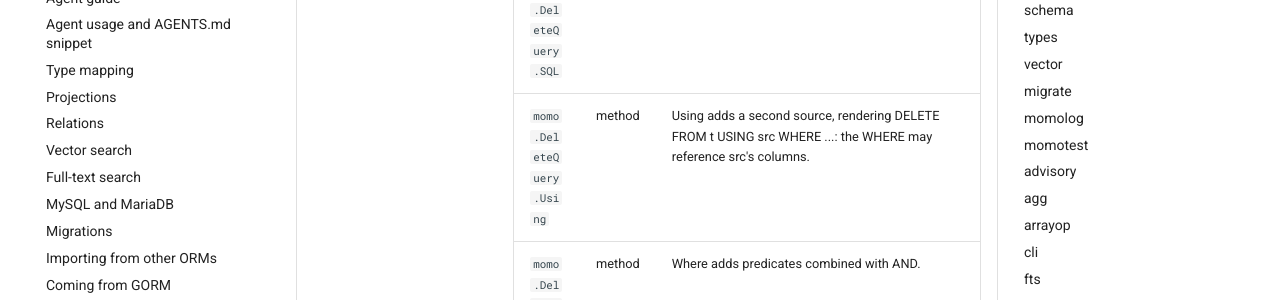
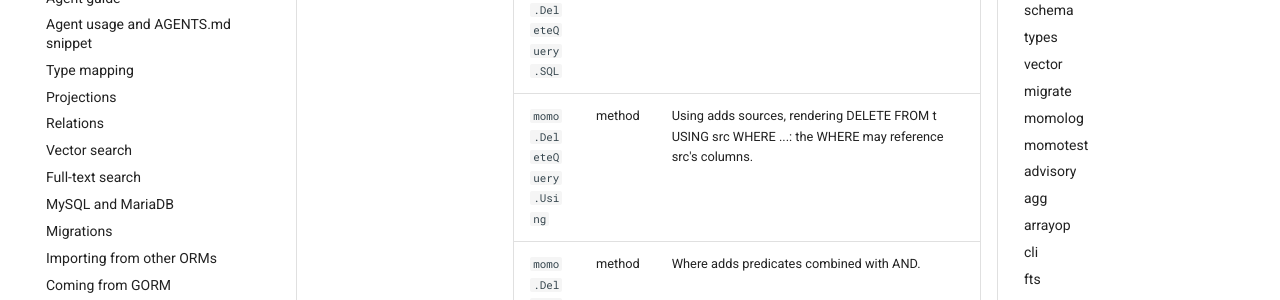
Before and after one commit to azrtydxb/momo, an MkDocs documentation site: the page built from docs/reference.md, in a window 1280 px wide and 900 px high, scrolled down 12197 px. Shown: the part 152-452 px from the top of the window. Built offline with MkDocs 1.6.1 and Material for MkDocs 9.7.7, drawn with Linux system fonts in a browser that asks for light colours; comment, search, counter and statistics services are not loaded; the version menu is left out; some of the changed text lies outside the part shown.

Commit message:
docs: regenerate the reference for the From and Using wording
Refs #93

```diff
--- a/docs/reference.md
+++ b/docs/reference.md
@@ -130,7 +130,7 @@ Import path: `github.com/azrtydxb/momo`
 | `momo.DeleteQuery.ReturningAll`        | method | ReturningAll returns every column mapped by T, in metadata order.                                                                                                                                                                                                                 |
 | `momo.DeleteQuery.Rows`                | method | Rows runs the DELETE and returns its RETURNING rows.                                                                                                                                                                                                                              |
 | `momo.DeleteQuery.SQL`                 | method | SQL renders the statement without executing it.                                                                                                                                                                                                                                   |
-| `momo.DeleteQuery.Using`               | method | Using adds a second source, rendering DELETE FROM t USING src WHERE ...: the WHERE may reference src's columns.                                                                                                                                                                   |
+| `momo.DeleteQuery.Using`               | method | Using adds sources, rendering DELETE FROM t USING src WHERE ...: the WHERE may reference src's columns.                                                                                                                                                                           |
 | `momo.DeleteQuery.Where`               | method | Where adds predicates combined with AND.                                                                                                                                                                                                                                          |
 | `momo.DeleteQuery.With`                | method | With prefixes the statement with a common table expression; see UpdateQuery.With for the allowed bodies and the dialect rules (MariaDB refuses the clause with ErrUnsupported).                                                                                                   |
 | `momo.DeleteQuery.WithRecursive`       | method | WithRecursive is With for a recursive CTE.                                                                                                                                                                                                                                        |
@@ -567,7 +567,7 @@ Import path: `github.com/azrtydxb/momo`
 | `momo.UpdateQuery.AllRows`             | method | AllRows confirms that an UPDATE without WHERE is intended.                                                                                                                                                                                                                        |
 | `momo.UpdateQuery.AppendSQL`           | method | AppendSQL renders the statement in parentheses as a WITH clause body.                                                                                                                                                                                                             |
 | `momo.UpdateQuery.Exec`                | method | Exec runs the UPDATE.                                                                                                                                                                                                                                                             |
-| `momo.UpdateQuery.From`                | method | From adds a second source to the statement, rendering UPDATE t SET ...                                                                                                                                                                                                            |
+| `momo.UpdateQuery.From`                | method | From adds sources to the statement, rendering UPDATE t SET ...                                                                                                                                                                                                                    |
 | `momo.UpdateQuery.Model`               | method | Model updates the row identified by m's primary key with m's writable column values.                                                                                                                                                                                              |
 | `momo.UpdateQuery.One`                 | method | One runs the UPDATE and returns the single RETURNING row: ErrNotFound when no row matched (a guarded update) and ErrTooManyRows when more than one did.                                                                                                                           |
 | `momo.UpdateQuery.Returning`           | method | Returning appends a RETURNING list; read the rows with Rows.                                                                                                                                                                                                                      |
```
